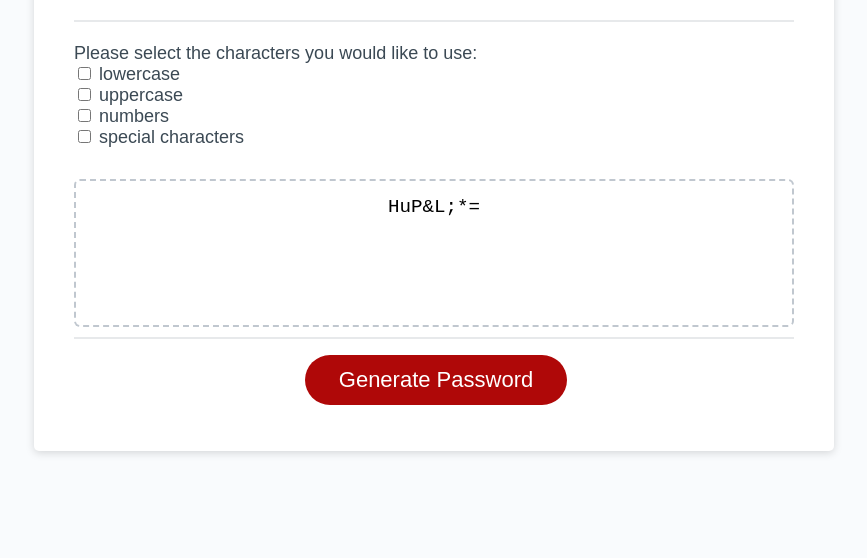
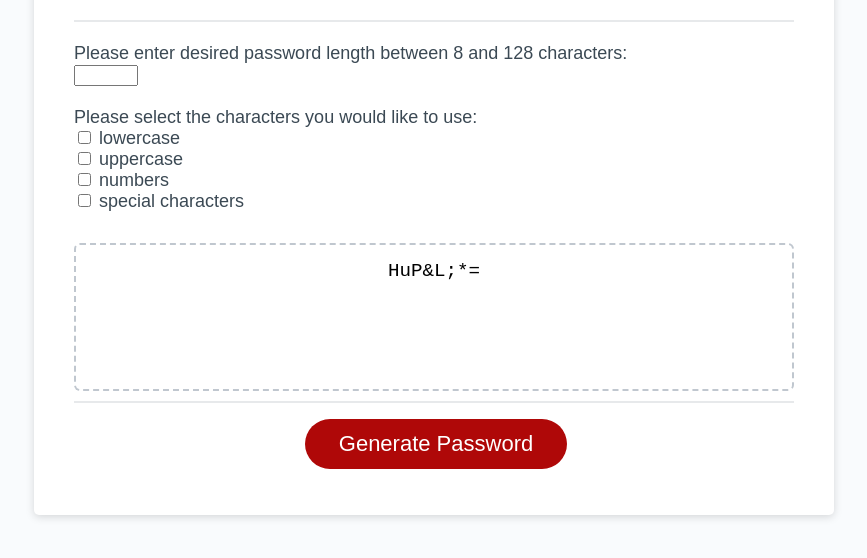
Before and after one commit to sorengrey/password-generator-hw, a plain HTML site: page index.html in a window 1280 px wide. Both pictures are taken after a click on the button "Generate Password". Shown: the part 216-774 px from the top of the page, without its empty margins (206-1073 px from the left). Drawn offline with Linux system fonts and the light colour scheme.

Commit message:
Added password length option
Added password length option between 8 and 128 to the hidden form

```diff
--- a/index.html
+++ b/index.html
@@ -20,7 +20,16 @@
           <h2>Generate a Password</h2>
         </div>
 
-        <container id="hidden">
+    <container id="hidden"><br>
+
+      <form>
+        <div class="mb-3">
+          <label for="passwordlength" class="form-label">Please enter desired password length between 8 and 128 characters:</label><br>
+          <input type="number" min="8" max="128" class="form-control" id="passwordlength">
+        </div>
+      </form>
+
+
         <div class="form-check">
           <br>
           Please select the characters you would like to use:
@@ -48,7 +57,7 @@
                     special characters
                   </label>
                         </div>
-                      </container>
+     </container>
 <br>
         <div class="card-body">
           <textarea
```
